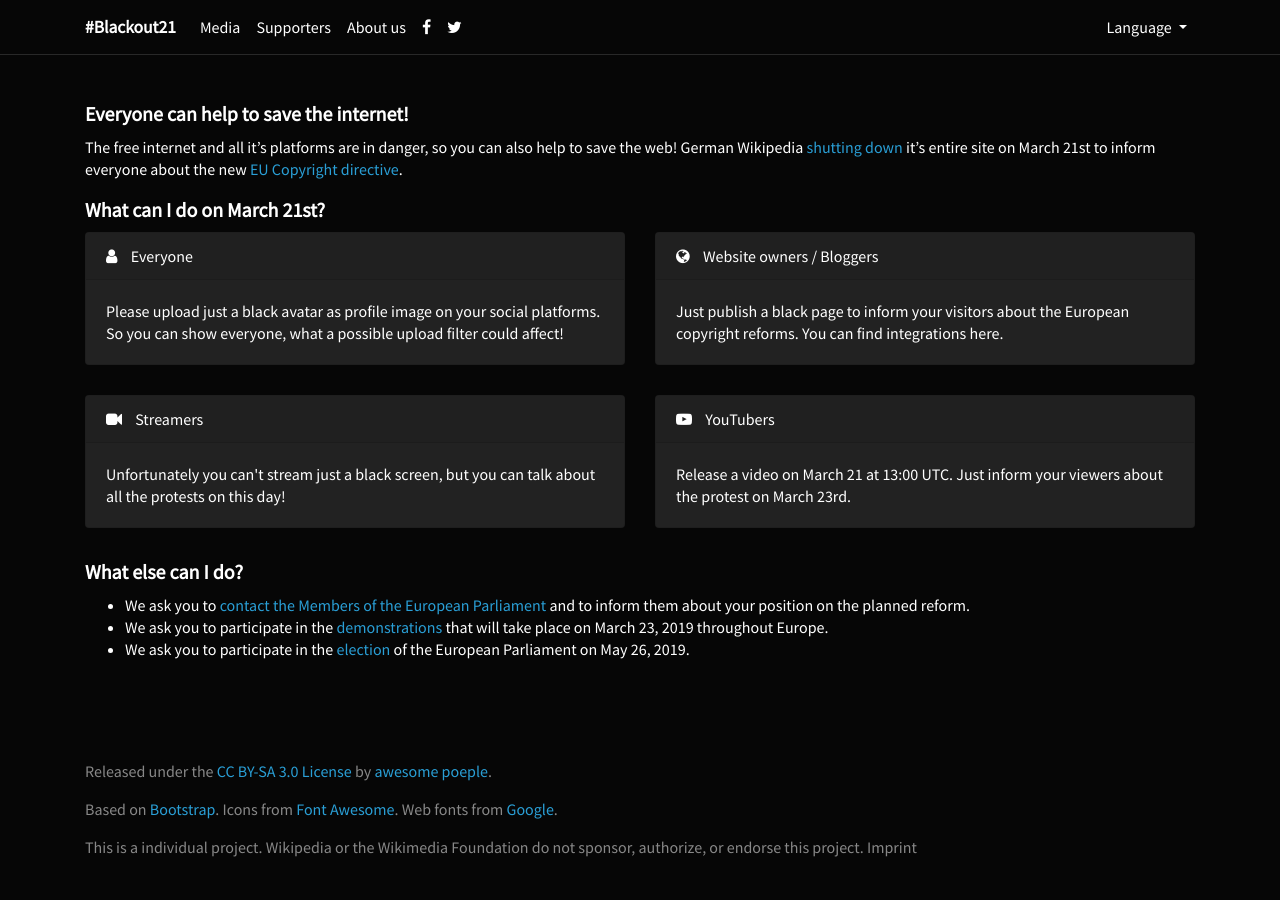
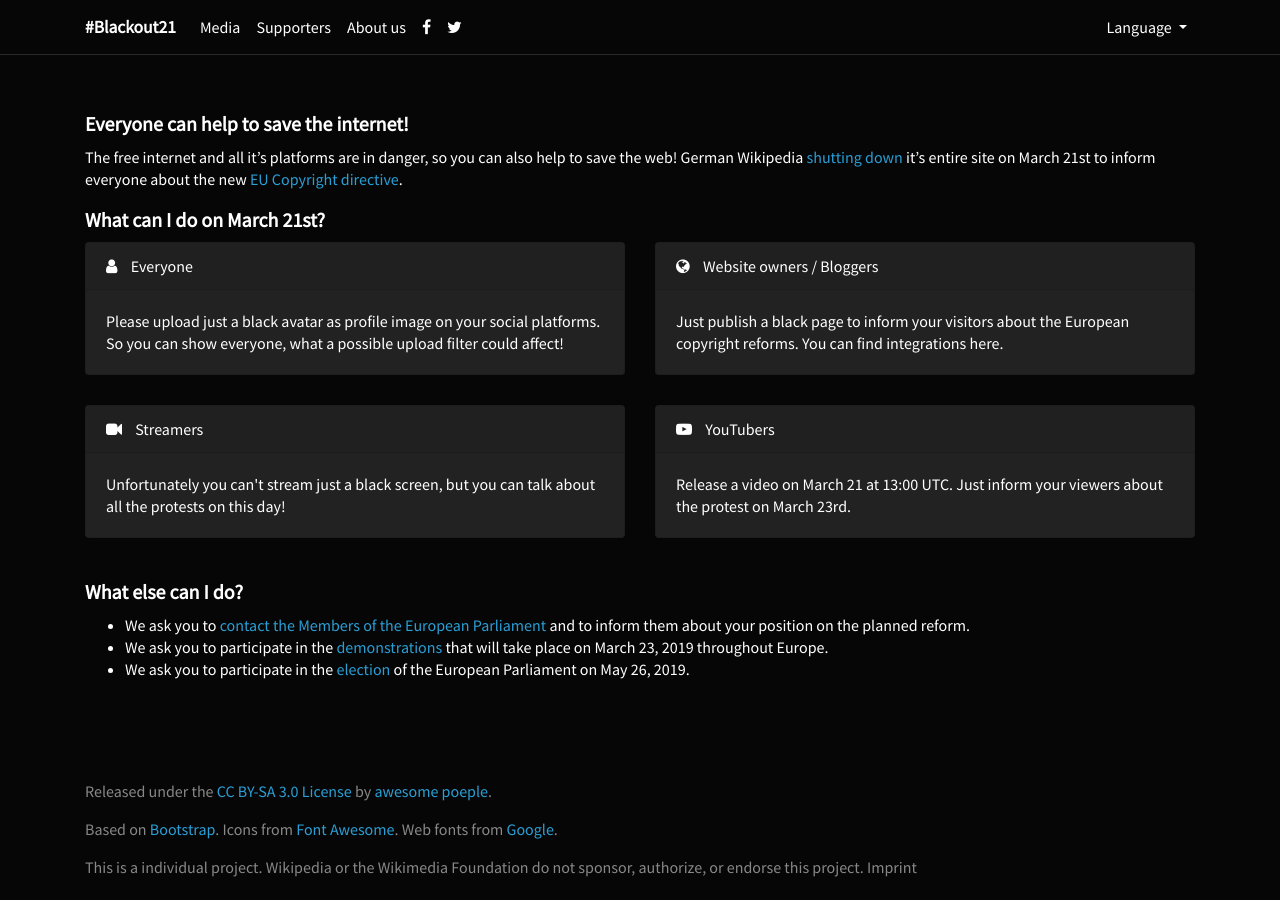
Before and after one commit to blackout21/blackout21.github.io, a Jekyll site: the page built from index.md, in a window 1280 px wide. Built offline with Jekyll 4.4.1, drawn with Linux system fonts in a browser that asks for light colours; nearby versions of some CDN libraries; our own code applies the rules of GitHub Pages for plain Markdown files; a script that is not in the unit is left out.

Commit message:
styling: fixes headlines

```diff
--- a/_sass/app.scss
+++ b/_sass/app.scss
@@ -25,12 +25,16 @@ footer {
   margin-right: 10px;
 }
 
-h2, h3 {
+h2 {
+  font-weight: 900;
+  font-size: 24px;
+  line-height: 32px;
+}
+
+h2, h3, h4 {
+  margin-top: 10px;
   font-size: 20px;
   line-height: 28px;
-}
-
-h2, h3, h4, h5 {
   font-weight: 600;
 }
 
```
